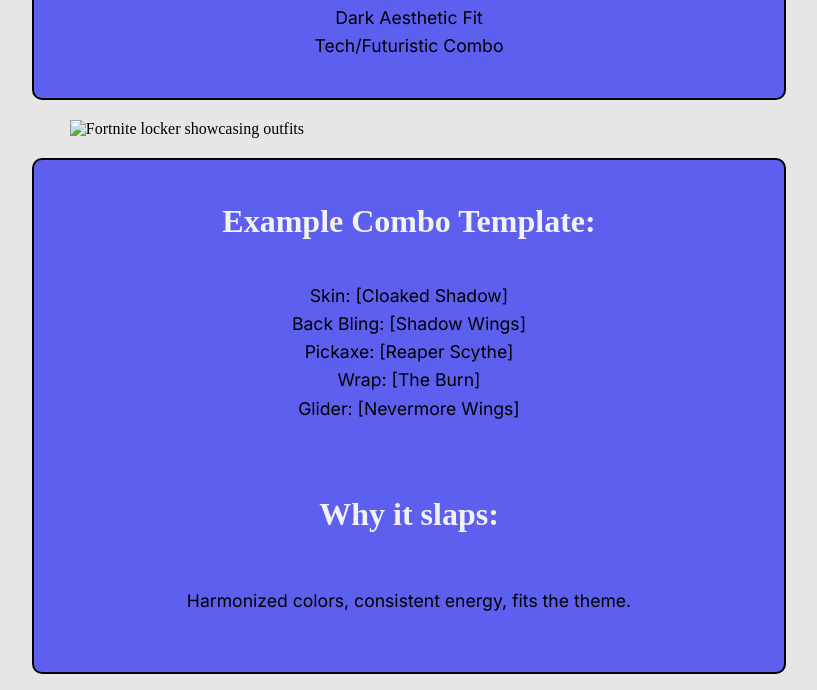
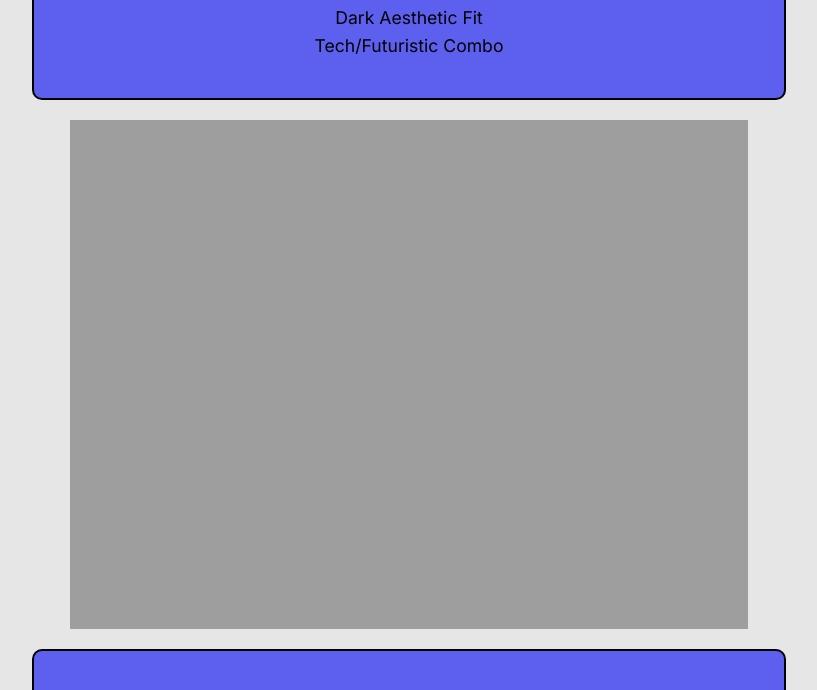
Before and after one commit to jhjln87/wdd130-kissell, a plain HTML site: page subpages/outfits.html in a window 1280 px wide. Shown: the part 782-1472 px from the top of the page, without its empty margins (231-1048 px from the left). Drawn offline with Linux system fonts and the light colour scheme; the site is published under a folder, as on GitHub Pages, so addresses that start at the root find nothing.

Commit message:
Update outfits.html

```diff
--- a/subpages/outfits.html
+++ b/subpages/outfits.html
@@ -29,7 +29,7 @@
                 <p>Sleek + Minimalist<br>Bright Neon Setup<br>Dark Aesthetic Fit<br>Tech/Futuristic Combo</p>
             </section>
             <section id="example-image">
-            <img class="example-img" src="/images/fortniteLocker.jpeg" alt="Fortnite locker showcasing outfits">
+            <img class="example-img" src="../images/fortniteLocker.jpeg" alt="Fortnite locker showcasing outfits">
             </section>
             <section id="outfit-examples">
                 <h4>Example Combo Template:</h4>
```
